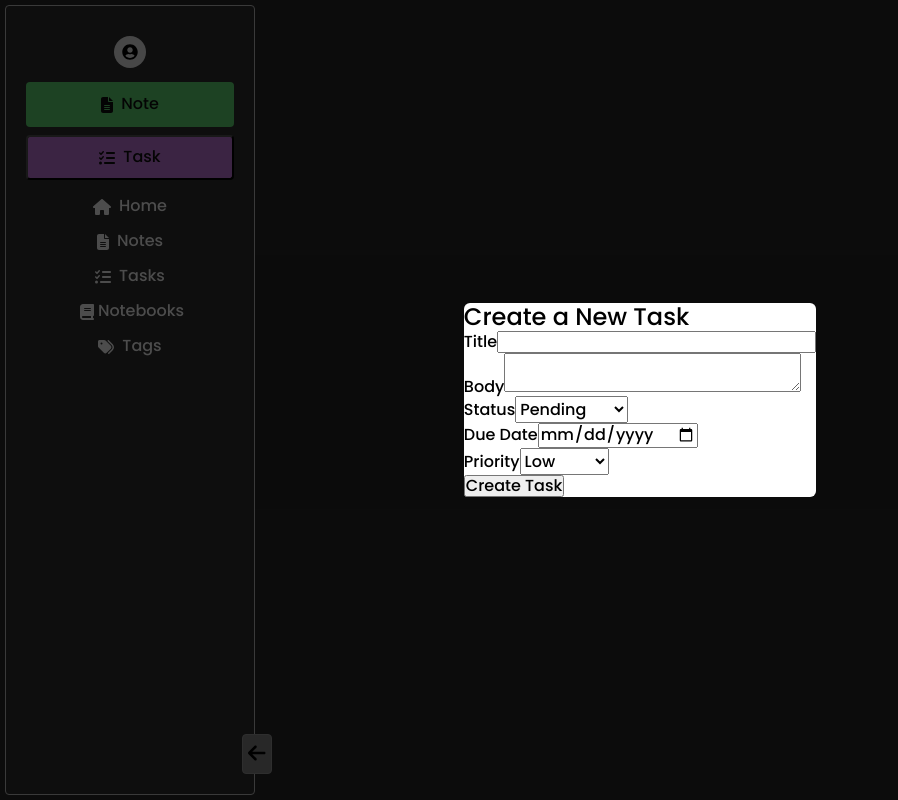
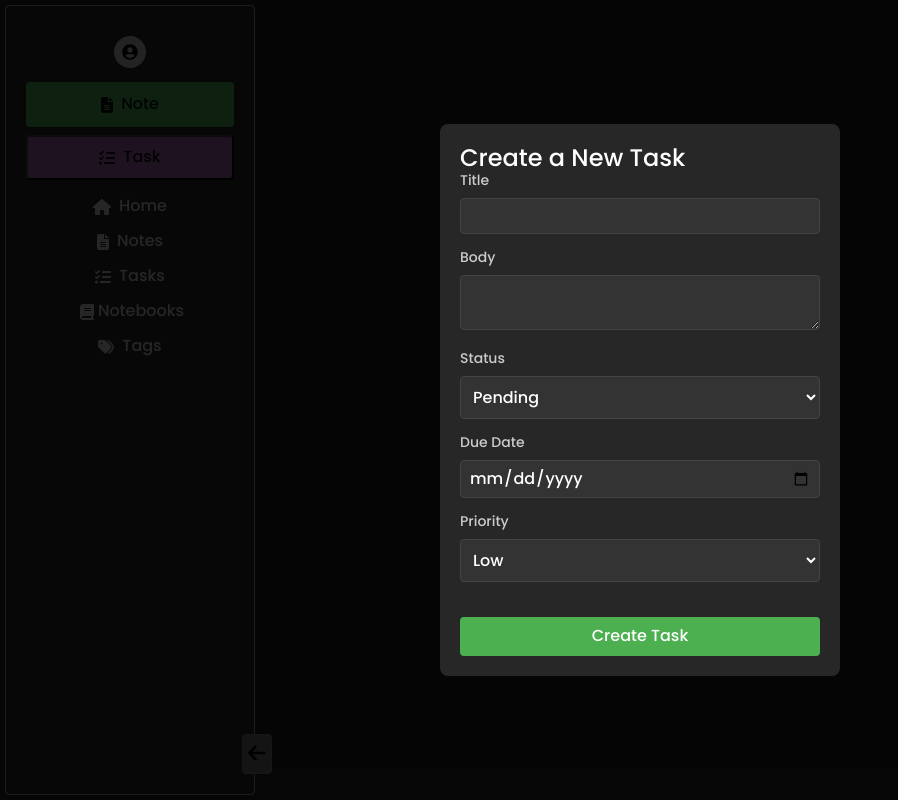
Before and after one commit to Tashley13/Clevernote-, a React (Vite) app in the folder react-vite/: page /tasks/new in a window 1280 px wide. Both pictures are taken after a click on the button "Task". Shown: the whole page, without its empty margins (0-898 px from the left). Built offline with nearby package versions, Linux system fonts and the light colour scheme; no server answers.

Commit message:
added styling to create task modal

```diff
--- a/react-vite/src/components/CreateTaskModal/createTaskModal.css
+++ b/react-vite/src/components/CreateTaskModal/createTaskModal.css
@@ -0,0 +1,70 @@
+.modal-container {
+    display: flex;
+    justify-content: center;
+    align-items: center;
+    width: 100%;
+    height: 100%;
+    position: fixed;
+    top: 0;
+    left: 0;
+    background-color: rgba(0, 0, 0, 0.5);
+    /* Darken the background */
+    z-index: 1000;
+    /* Ensure it's on top of other elements */
+}
+
+/* Task form styling */
+.task-form {
+    background-color: #272727;
+    padding: 20px;
+    border-radius: 8px;
+    width: 400px;
+    color: white;
+    box-shadow: 0px 4px 6px rgba(0, 0, 0, 0.1);
+    display: flex;
+    flex-direction: column;
+}
+
+.task-form h2 {
+    margin-top: 0;
+    font-size: 24px;
+}
+
+.form-group {
+    margin-bottom: 15px;
+}
+
+.form-group label {
+    display: block;
+    margin-bottom: 5px;
+    font-size: 14px;
+    color: #cccccc;
+}
+
+.form-group input,
+.form-group textarea,
+.form-group select {
+    width: 100%;
+    padding: 8px;
+    margin-top: 5px;
+    border-radius: 4px;
+    border: 1px solid #444444;
+    background-color: #333333;
+    color: white;
+}
+
+.submit-button {
+    margin-top: 20px;
+    padding: 10px;
+    width: 100%;
+    background-color: #4CAF50;
+    color: white;
+    border: none;
+    border-radius: 4px;
+    cursor: pointer;
+    font-size: 16px;
+}
+
+.submit-button:hover {
+    background-color: #45a049;
+}
--- a/react-vite/src/components/CreateTaskModal/createTaskModal.jsx
+++ b/react-vite/src/components/CreateTaskModal/createTaskModal.jsx
@@ -1,7 +1,8 @@
 import { useState } from 'react';
 import { useDispatch } from 'react-redux';
 import { addTask } from '../../redux/tasks';
-import { useModal } from '../../context/Modal'; // Assuming you have useModal from your context
+import { useModal } from '../../context/Modal';
+import './createTaskModal.css'
 
 const CreateTaskModal = () => {
   const dispatch = useDispatch();
@@ -27,10 +28,10 @@ const CreateTaskModal = () => {
   };
 
   return (
-    <div>
-      <h2>Create a New Task</h2>
-      <form onSubmit={handleSubmit}>
-        <div>
+    <div className="modal-container">
+      <form onSubmit={handleSubmit} className="task-form">
+        <h2>Create a New Task</h2>
+        <div className="form-group">
           <label>Title</label>
           <input
             type="text"
@@ -39,7 +40,7 @@ const CreateTaskModal = () => {
             required
           />
         </div>
-        <div>
+        <div className="form-group">
           <label>Body</label>
           <textarea
             value={body}
@@ -47,14 +48,14 @@ const CreateTaskModal = () => {
             required
           />
         </div>
-        <div>
+        <div className="form-group">
           <label>Status</label>
           <select value={status} onChange={(e) => setStatus(e.target.value)}>
             <option value="pending">Pending</option>
             <option value="completed">Completed</option>
           </select>
         </div>
-        <div>
+        <div className="form-group">
           <label>Due Date</label>
           <input
             type="date"
@@ -62,7 +63,7 @@ const CreateTaskModal = () => {
             onChange={(e) => setDueDate(e.target.value)}
           />
         </div>
-        <div>
+        <div className="form-group">
           <label>Priority</label>
           <select value={priority} onChange={(e) => setPriority(Number(e.target.value))}>
             <option value={1}>Low</option>
@@ -70,7 +71,7 @@ const CreateTaskModal = () => {
             <option value={3}>High</option>
           </select>
         </div>
-        <button type="submit">Create Task</button>
+        <button type="submit" className="submit-button">Create Task</button>
       </form>
     </div>
   );
```
Also changed, not shown: 2 other files (tests, documents, lock files or other folders).
